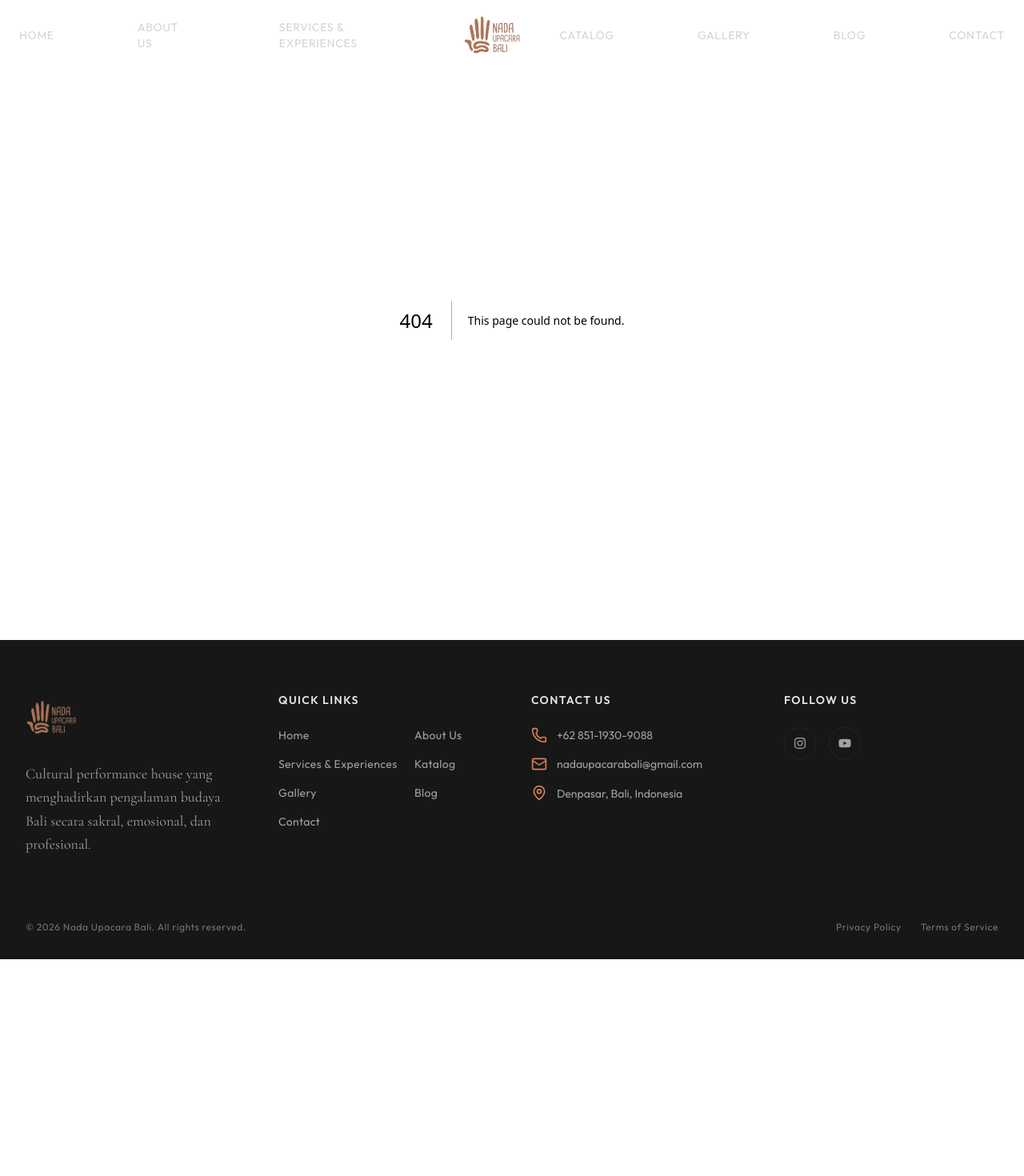
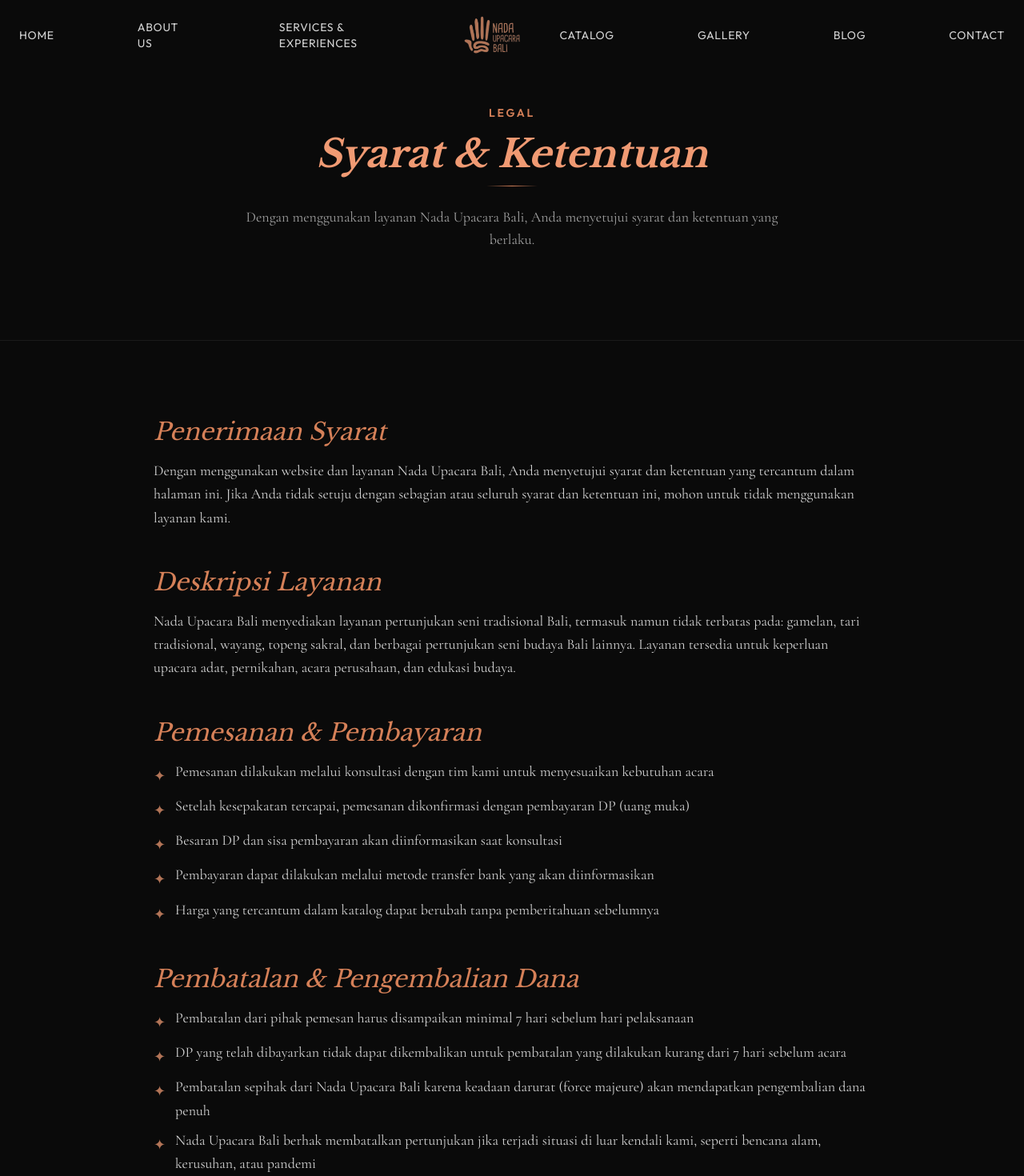
Before and after one commit to Onlyadmirer/nadaupacarabali.com, a Next.js app: page /terms-of-service in a window 1280 px wide. Before the commit this address had no page. Shown: the top 1470 px of the page at 80% size. Before the commit the page ends 1199 px from the top, so only its background shows below. Built offline with nearby package versions, Linux system fonts and the light colour scheme.

Commit message:
feat: add terms of service

```diff
--- /dev/null
+++ b/src/app/terms-of-service/page.tsx
@@ -0,0 +1,165 @@
+import type { Metadata } from "next";
+
+export const metadata: Metadata = {
+  title: "Syarat & Ketentuan | Nada Upacara Bali",
+  description:
+    "Syarat dan ketentuan layanan Nada Upacara Bali — panduan pemesanan, pembayaran, pembatalan, dan hak serta kewajiban pengguna.",
+};
+
+const sections = [
+  {
+    title: "Penerimaan Syarat",
+    content:
+      "Dengan menggunakan website dan layanan Nada Upacara Bali, Anda menyetujui syarat dan ketentuan yang tercantum dalam halaman ini. Jika Anda tidak setuju dengan sebagian atau seluruh syarat dan ketentuan ini, mohon untuk tidak menggunakan layanan kami.",
+  },
+  {
+    title: "Deskripsi Layanan",
+    content:
+      "Nada Upacara Bali menyediakan layanan pertunjukan seni tradisional Bali, termasuk namun tidak terbatas pada: gamelan, tari tradisional, wayang, topeng sakral, dan berbagai pertunjukan seni budaya Bali lainnya. Layanan tersedia untuk keperluan upacara adat, pernikahan, acara perusahaan, dan edukasi budaya.",
+  },
+  {
+    title: "Pemesanan & Pembayaran",
+    items: [
+      "Pemesanan dilakukan melalui konsultasi dengan tim kami untuk menyesuaikan kebutuhan acara",
+      "Setelah kesepakatan tercapai, pemesanan dikonfirmasi dengan pembayaran DP (uang muka)",
+      "Besaran DP dan sisa pembayaran akan diinformasikan saat konsultasi",
+      "Pembayaran dapat dilakukan melalui metode transfer bank yang akan diinformasikan",
+      "Harga yang tercantum dalam katalog dapat berubah tanpa pemberitahuan sebelumnya",
+    ],
+  },
+  {
+    title: "Pembatalan & Pengembalian Dana",
+    items: [
+      "Pembatalan dari pihak pemesan harus disampaikan minimal 7 hari sebelum hari pelaksanaan",
+      "DP yang telah dibayarkan tidak dapat dikembalikan untuk pembatalan yang dilakukan kurang dari 7 hari sebelum acara",
+      "Pembatalan sepihak dari Nada Upacara Bali karena keadaan darurat (force majeure) akan mendapatkan pengembalian dana penuh",
+      "Nada Upacara Bali berhak membatalkan pertunjukan jika terjadi situasi di luar kendali kami, seperti bencana alam, kerusuhan, atau pandemi",
+    ],
+  },
+  {
+    title: "Hak & Kewajiban Pelanggan",
+    items: [
+      "Memberikan informasi yang akurat dan lengkap mengenai acara",
+      "Memastikan lokasi acara siap dan aman untuk pertunjukan",
+      "Menyediakan akses yang memadai untuk persiapan dan pelaksanaan acara",
+      "Memberitahukan perubahan jadwal atau detail acara sesegera mungkin",
+    ],
+  },
+  {
+    title: "Hak & Kewajiban Nada Upacara Bali",
+    items: [
+      "Menampilkan pertunjukan dengan standar profesionalisme dan kualitas terbaik",
+      "Hadir tepat waktu sesuai dengan jadwal yang telah disepakati",
+      "Menjaga kerapihan penampilan dan etika selama acara berlangsung",
+      "Menyediakan peralatan dan sound system yang sesuai dengan kebutuhan pertunjukan",
+    ],
+  },
+  {
+    title: "Batasan Tanggung Jawab",
+    content:
+      "Nada Upacara Bali tidak bertanggung jawab atas kerugian yang timbul akibat keterlambatan, pembatalan, atau perubahan yang disebabkan oleh keadaan di luar kendali kami (force majeure). Tanggung jawab kami terbatas pada nilai layanan yang telah dibayarkan oleh pelanggan.",
+  },
+  {
+    title: "Hak Kekayaan Intelektual",
+    content:
+      "Seluruh konten dalam website ini, termasuk teks, gambar, logo, dan materi lainnya, adalah milik Nada Upacara Bali dan dilindungi oleh hak cipta. Dilarang menggunakan, menyalin, atau mendistribusikan konten tanpa izin tertulis dari kami.",
+  },
+  {
+    title: "Perubahan Ketentuan",
+    content:
+      "Nada Upacara Bali berhak mengubah syarat dan ketentuan ini sewaktu-waktu. Perubahan akan diinformasikan melalui halaman ini. Penggunaan layanan setelah perubahan dianggap sebagai penerimaan terhadap syarat dan ketentuan yang baru.",
+  },
+  {
+    title: "Kontak",
+    content: "Jika Anda memiliki pertanyaan mengenai syarat dan ketentuan ini, silakan hubungi kami:",
+    contact: true,
+  },
+];
+
+export default function TermsOfServicePage() {
+  return (
+    <main className='min-h-screen bg-neutral-950 text-neutral-50 relative overflow-hidden'>
+      {/* Hero */}
+      <section className='relative pt-32 pb-20 md:pb-28 px-6 border-b border-neutral-800/60'>
+        <div
+          className='absolute inset-0 -z-10 pointer-events-none'
+          style={{
+            background:
+              "radial-gradient(circle at center, rgba(178,116,87,0.06) 0%, transparent 70%)",
+          }}
+        ></div>
+        <div className='container mx-auto max-w-4xl text-center'>
+          <span className='font-outfit uppercase tracking-[0.2em] text-sm text-[#d58058] font-semibold'>
+            Legal
+          </span>
+          <h1 className='font-libre-baskerville italic text-4xl md:text-5xl font-bold mt-4 mb-4 text-[#f09a73]'>
+            Syarat & Ketentuan
+          </h1>
+          <div className='flex justify-center mb-6'>
+            <div className='w-16 h-px bg-linear-to-r from-transparent via-[#d58058] to-transparent'></div>
+          </div>
+          <p className='font-cormorant-garamond text-neutral-400 text-lg max-w-2xl mx-auto'>
+            Dengan menggunakan layanan Nada Upacara Bali, Anda menyetujui syarat
+            dan ketentuan yang berlaku.
+          </p>
+        </div>
+      </section>
+
+      {/* Content */}
+      <section className='py-16 md:py-24 px-6'>
+        <div className='container mx-auto max-w-4xl'>
+          <div className='space-y-12'>
+            {sections.map((section, index) => (
+              <div key={index}>
+                <h2 className='font-libre-baskerville italic text-2xl md:text-3xl text-[#d58058] mb-4'>
+                  {section.title}
+                </h2>
+                {section.content && (
+                  <p className='font-cormorant-garamond text-neutral-300 text-lg leading-relaxed'>
+                    {section.content}
+                  </p>
+                )}
+                {section.items && (
+                  <ul className='mt-3 space-y-2'>
+                    {section.items.map((item, i) => (
+                      <li
+                        key={i}
+                        className='font-cormorant-garamond text-neutral-300 text-lg leading-relaxed flex items-start gap-3'
+                      >
+                        <span className='text-[#b27457] mt-1.5 shrink-0'>
+                          ✦
+                        </span>
+                        <span>{item}</span>
+                      </li>
+                    ))}
+                  </ul>
+                )}
+                {section.contact && (
+                  <div className='mt-4 font-cormorant-garamond text-neutral-300 text-lg leading-relaxed space-y-1'>
+                    <p>WhatsApp: +62 851-1930-9088</p>
+                    <p>
+                      Email:{" "}
+                      <a
+                        href='mailto:nadaupacarabali@gmail.com'
+                        className='text-[#d58058] hover:text-[#f09a73] transition-colors'
+                      >
+                        nadaupacarabali@gmail.com
+                      </a>
+                    </p>
+                    <p>Denpasar, Bali, Indonesia</p>
+                  </div>
+                )}
+              </div>
+            ))}
+          </div>
+
+          <div className='mt-16 pt-8 border-t border-neutral-800/60'>
+            <p className='font-cormorant-garamond text-neutral-500 text-sm'>
+              Terakhir diperbarui: Juli 2026
+            </p>
+          </div>
+        </div>
+      </section>
+    </main>
+  );
+}
```
